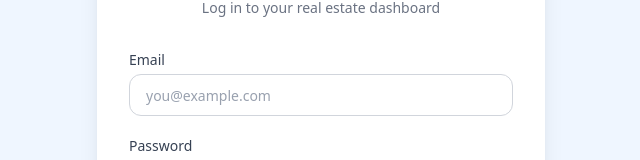
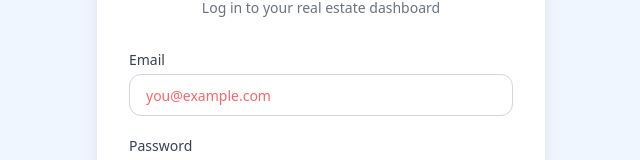
Before and after one commit to saif9402/Zaid-project, a website: page src/index.html in a window 1280 px wide. Shown: the part 326-486 px from the top of the page, without its empty margins (319-959 px from the left). Drawn offline with Linux system fonts and the light colour scheme.

Commit message:
testing tailwind

```diff
--- a/src/index.html
+++ b/src/index.html
@@ -83,7 +83,7 @@
           <input
             type="email"
             id="email"
-            class="w-full mt-1 px-4 py-2 border border-gray-300 rounded-xl focus:outline-none focus:ring-2 focus:ring-blue-500 placeholder-gray-400 placeholder:text-sm"
+            class="w-full mt-1 px-4 py-2 border border-gray-300 rounded-xl focus:outline-none focus:ring-2 focus:ring-blue-500 placeholder-red-400 placeholder:text-sm"
             placeholder="you@example.com"
             required
           />
@@ -186,17 +186,14 @@
         const password = document.getElementById("password").value.trim();
 
         try {
-          const response = await fetch(
-            "/api/Auth",
-            {
+          const response = await fetch("/api/Auth", {
             method: "POST",
             credentials: "include",
             headers: {
               "Content-Type": "application/json",
             },
             body: JSON.stringify({ email, password }),
-            }
-          );
+          });
 
           const result = await response.json();
 
```
Also changed, not shown: src/output.css. Lines whose indentation alone changed are shown as unchanged.
